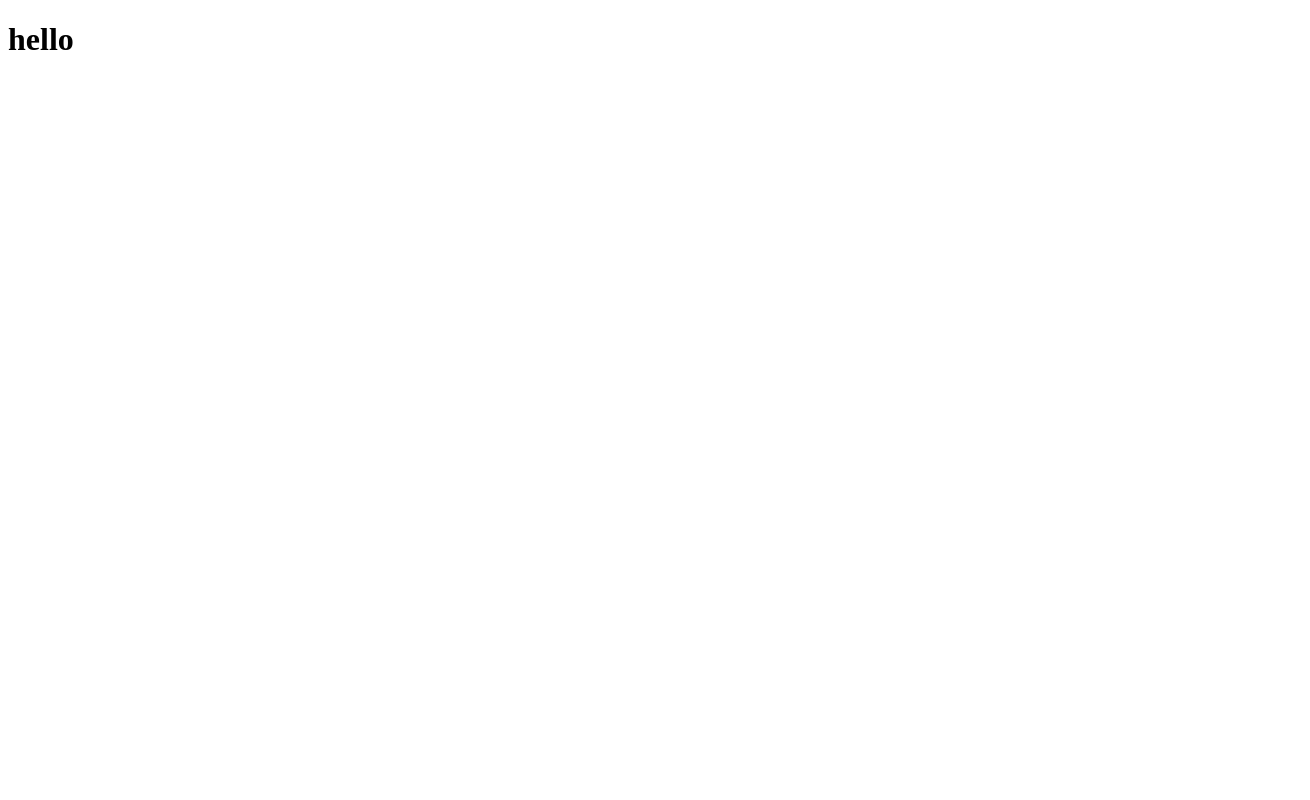
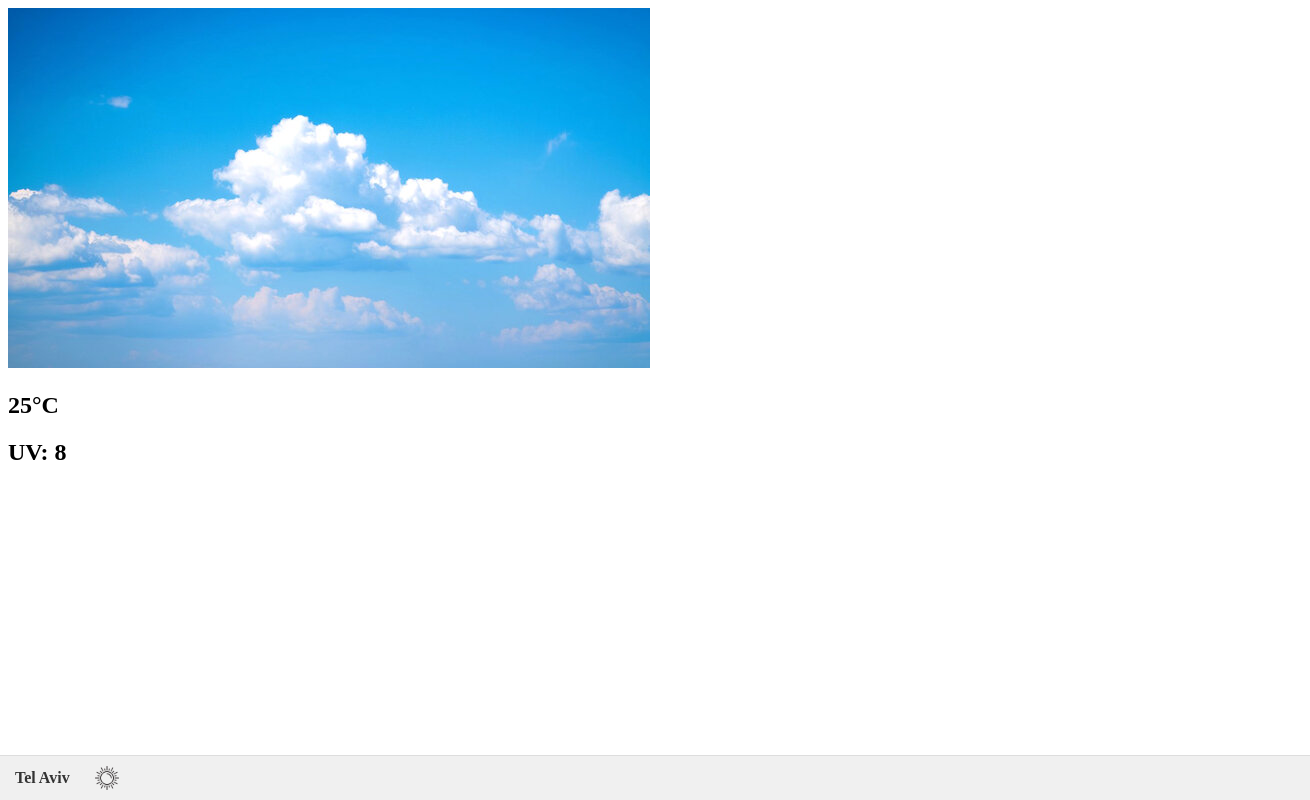
Before and after one commit to ElishevaWolovitz/Weather-App, a React (Vite) app: page / in a window 1280 px wide. Shown: the whole page, 1310 px wide, since content can reach past the window. Built offline with nearby package versions, Linux system fonts and the light colour scheme.

Commit message:
styled location bar

```diff
--- a/package.json
+++ b/package.json
@@ -11,7 +11,8 @@
   },
   "dependencies": {
     "react": "^19.0.0",
-    "react-dom": "^19.0.0"
+    "react-dom": "^19.0.0",
+    "react-jss": "^10.10.0"
   },
   "devDependencies": {
     "@eslint/js": "^9.21.0",
--- a/src/App.tsx
+++ b/src/App.tsx
@@ -1,10 +1,14 @@
 //import React from 'react'
-import { LocationBar } from './components/LocationBar/LocationBar.tsx'
+import { Card } from './components/Card/Card.tsx'
 
 function App() {
   return (
     <>
-      <h1> hello </h1>
+    {/* I know there is a better logical way to do this and to use API as apose static mock data - will come back to this if time */}
+      <Card LocationCardProp="Tel Aviv" TempCardProp={25} UVCardProp={8}/>
+      {/* <Card LocationCardProp="Johannesburg" TempCardProp={13} UVCardProp={4}/>
+      <Card LocationCardProp="Antarctica" TempCardProp={-5} UVCardProp={0}/>
+      <Card LocationCardProp="Texas" TempCardProp={31} UVCardProp={12}/> */}
     </>
   )
 }
--- a/src/components/Card/Card.tsx
+++ b/src/components/Card/Card.tsx
@@ -1,22 +1,24 @@
-import Tempreture  from "../Tempreture";
-import UV from "../UV";
 import LocationBar from "../LocationBar";
 import { CardProps } from "./types";
 import { getBackgroundImage } from "./functions";
 
 
-const Card = ({ LocationCardProp, TempCardProp }: CardProps) => {
+const Card = ({ LocationCardProp, TempCardProp, UVCardProp }: CardProps) => {
   return (
         <>
-          <div className="card">
-            <img className="background_image" src={getBackgroundImage(TempCardProp)[0]} alt={getBackgroundImage(TempCardProp)[1]} />
+          <div className={"card"}>
+            <img
+              className="card_background"
+              src={getBackgroundImage(TempCardProp)[0]}
+              alt={getBackgroundImage(TempCardProp)[1]}
+            />
+            <div className="card_location">
+              <h2>{TempCardProp}°C</h2>
+            </div>
             <div className="card_temp">
-              <h2>{TempCardProp}</h2>
+              <h2>UV: {UVCardProp}</h2>
             </div>
-            <div className="card_uv">
-              <UV />
-            </div>
-            <div className="card__location">
+            <div>
               <LocationBar LocationLocBarProp={LocationCardProp} TempLocBarProp ={TempCardProp}/>
             </div>
           </div>
--- a/src/components/Card/types.ts
+++ b/src/components/Card/types.ts
@@ -2,4 +2,5 @@
 export type CardProps = {
     LocationCardProp: string;
     TempCardProp: number;
+    UVCardProp: number;
   };
--- a/src/components/LocationBar/LocationBar.tsx
+++ b/src/components/LocationBar/LocationBar.tsx
@@ -1,14 +1,18 @@
 import  LocationBarProps from './types';
 import getTempIcon from './functions';
+import { createUseStyles } from 'react-jss';
+import styles from './styles';
+
+// Q: should this go in a different file?
+const useStyles = createUseStyles(styles);
 
 const LocationBar = ({ LocationLocBarProp, TempLocBarProp }: LocationBarProps) => {
+    const classes = useStyles();
     return (
-      <div>
-        {/* Render the location name and corresponding icon image */}
-        <h1>
-          {LocationLocBarProp}
-          <img src={getTempIcon(TempLocBarProp)[0]} alt={getTempIcon(TempLocBarProp)[1]} />
-        </h1>
+      <div className={classes.locationBar}>
+          <span className={classes.locationText}>{LocationLocBarProp}</span>
+          {/*Q: should i have created a const variable for the src and alt so the function is not called here? */}
+          <img className={classes.locationIcon} src={getTempIcon(TempLocBarProp)[0]} alt={getTempIcon(TempLocBarProp)[1]} />
       </div>
     );
   };
--- a/src/components/LocationBar/styles.ts
+++ b/src/components/LocationBar/styles.ts
@@ -0,0 +1,26 @@
+const styles = {
+    locationBar: {
+      display: 'flex',
+      alignItems: 'center',
+      justifyContent: 'flex-start', // Align items to the start
+      gap: '2%', // Add a small gap between the text and the icon
+      width: '100%',
+      padding: '10px 15px',
+      backgroundColor: '#f0f0f0',
+      borderTop: '1px solid #ddd',
+      position: 'absolute', // Ensures it stays at the bottom of the card
+      bottom: 0,
+      left: 0,
+    },
+    locationText: {
+      fontSize: '16px',
+      fontWeight: 'bold',
+      color: '#333',
+    },
+    locationIcon: {
+      width: '24px',
+      height: '24px',
+    },
+  };
+
+  export default styles;
--- a/src/components/Tempreture/index.ts
+++ /dev/null
@@ -1,3 +0,0 @@
-import { Tempreture } from "./Tempreture";
-
-export default Tempreture;
--- a/src/components/UV/index.ts
+++ /dev/null
@@ -1,3 +0,0 @@
-import { UV } from "./UV";
-
-export default UV;
```
Also changed, not shown: src/components/Tempreture/Tempreture.tsx (deleted, +0 -9 lines), src/components/UV/UV.tsx (deleted, +0 -9 lines), src/components/Tempreture/styles.ts (deleted), src/components/UV/styles.ts (deleted), 1 other file (tests, documents, lock files or other folders).
